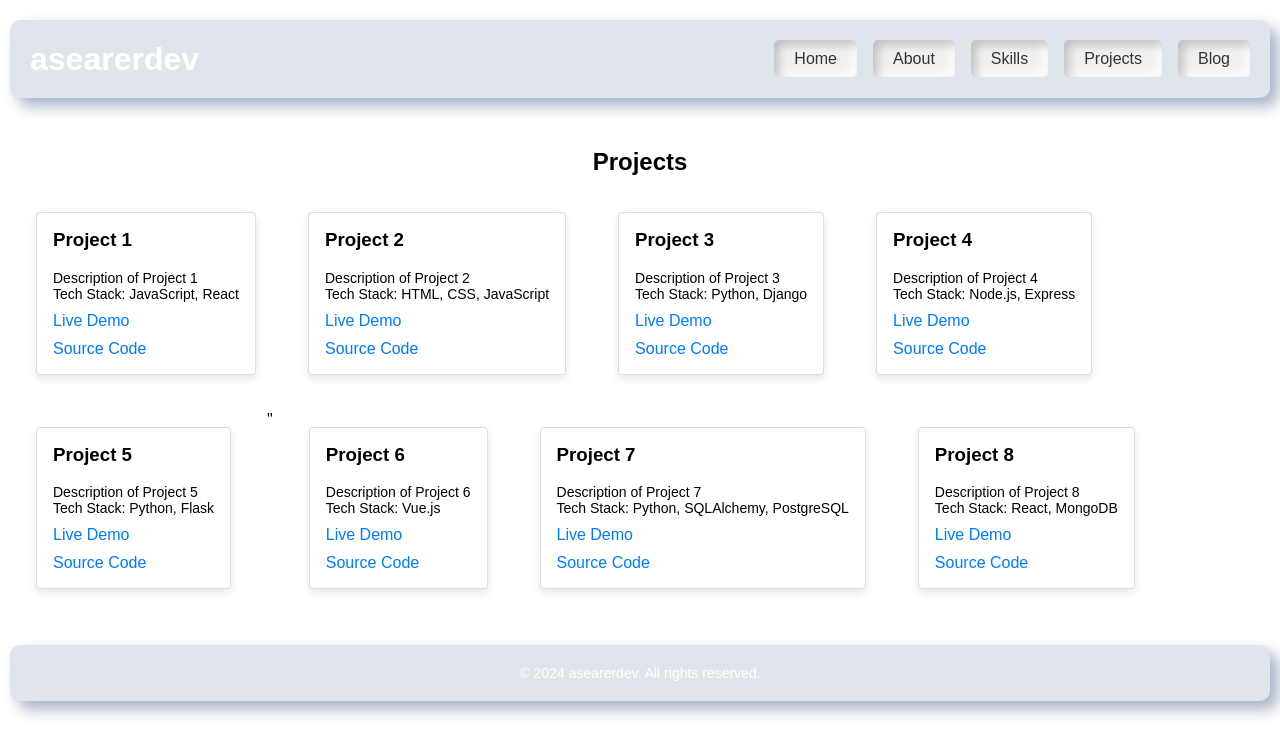
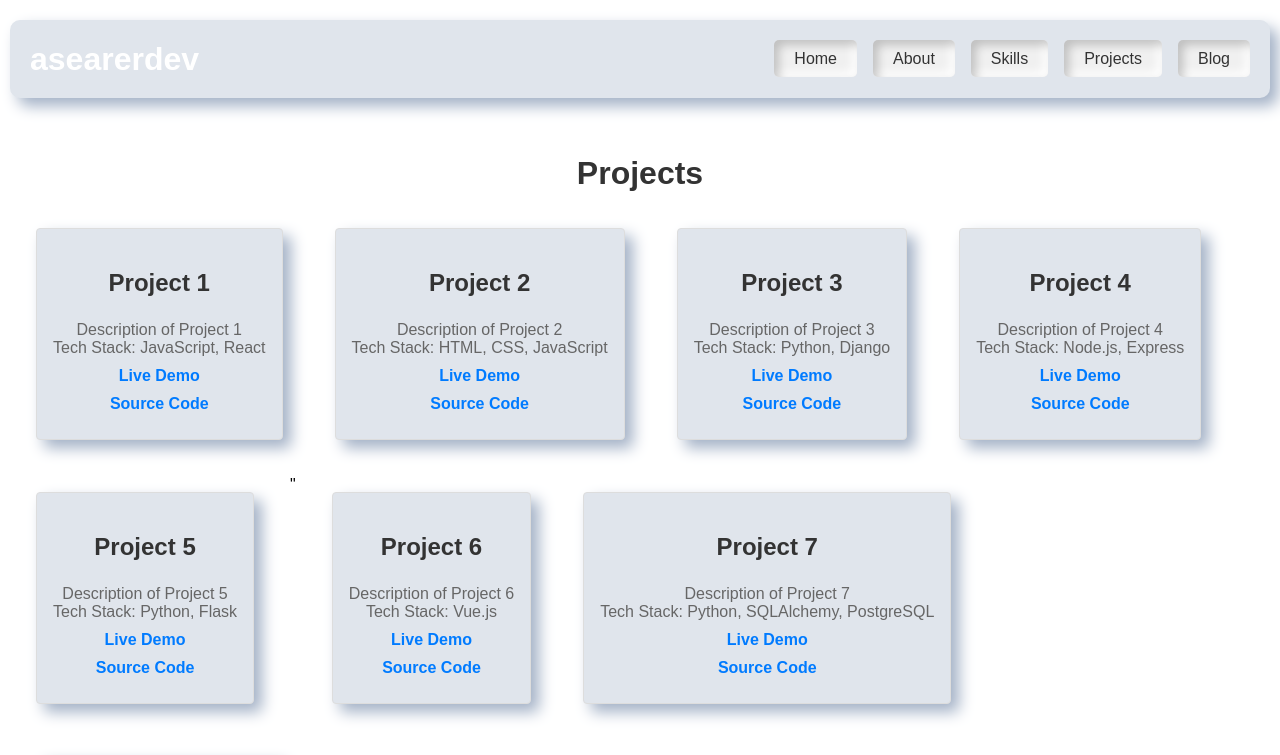
Before and after one commit to asearer/portfolio, a React (Create React App) app: page /projects in a window 1280 px wide. Shown: the top 755 px of the page. Built offline with nearby package versions, Linux system fonts and the light colour scheme.

Commit message:
On branch main  Your branch is up to date with 'origin/main'.  Changes to be committed: 	modified:   src/components/Projects.css

```diff
--- a/src/components/Projects.css
+++ b/src/components/Projects.css
@@ -1,33 +1,56 @@
 /* Projects.css */
 
+/* General Styles for Projects Section */
 #projects {
   padding: 20px;
 }
 
+h2 {
+  font-size: 2rem;
+  color: #333;
+  margin-bottom: 20px;
+}
+
+/* Grid layout for project cards */
 .projects-grid {
   display: grid;
-  grid-template-columns: repeat(auto-fit, minmax(300px, 1fr)); /* Adjust based on your layout */
+  grid-template-columns: repeat(auto-fit, minmax(250px, 1fr));
   gap: 20px;
 }
 
+/* Neumorphic Style for Project Cards */
 .project-card {
-  background-color: #fff;
-  border-radius: 8px;
-  box-shadow: 0 4px 8px rgba(0, 0, 0, 0.1);
+  background: #e0e5ec;
+  border-radius: 15px;
+  box-shadow: 8px 8px 15px #a3b1c6, -8px -8px 15px #ffffff;
   padding: 20px;
+  text-align: center;
+  transition: all 0.3s ease;
 }
 
 .project-card h3 {
-  margin-top: 0;
+  font-size: 1.5rem;
+  color: #333;
+}
+
+.project-card p {
+  font-size: 1rem;
+  color: #666;
 }
 
 .project-card a {
   display: block;
-  margin-top: 10px;
+  margin: 10px 0;
   color: #007bff;
   text-decoration: none;
+  font-weight: bold;
 }
 
 .project-card a:hover {
   text-decoration: underline;
 }
+
+/* Optional: Add some hover effects for better interactivity */
+.project-card:hover {
+  box-shadow: 4px 4px 8px #a3b1c6, -4px -4px 8px #ffffff;
+}
```
